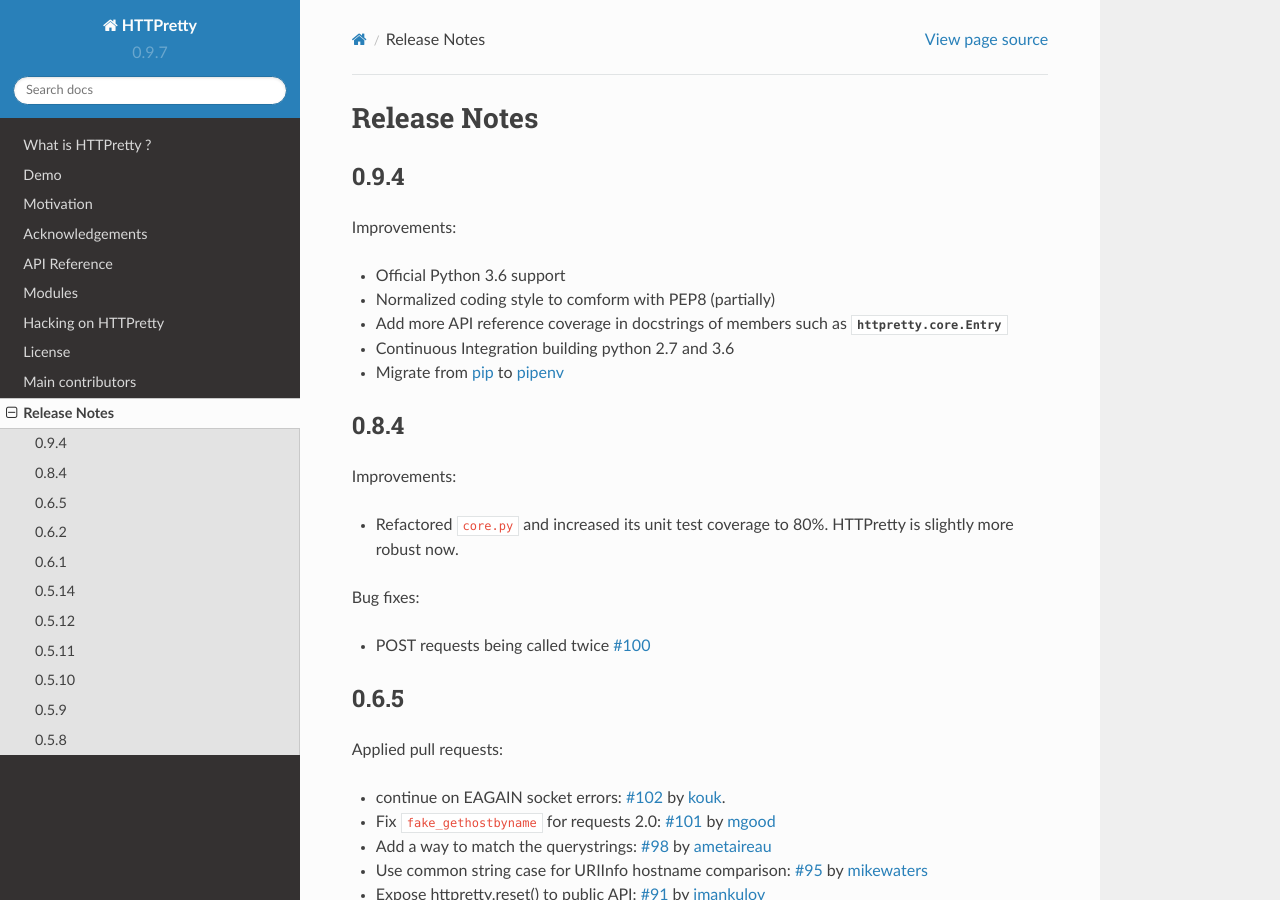
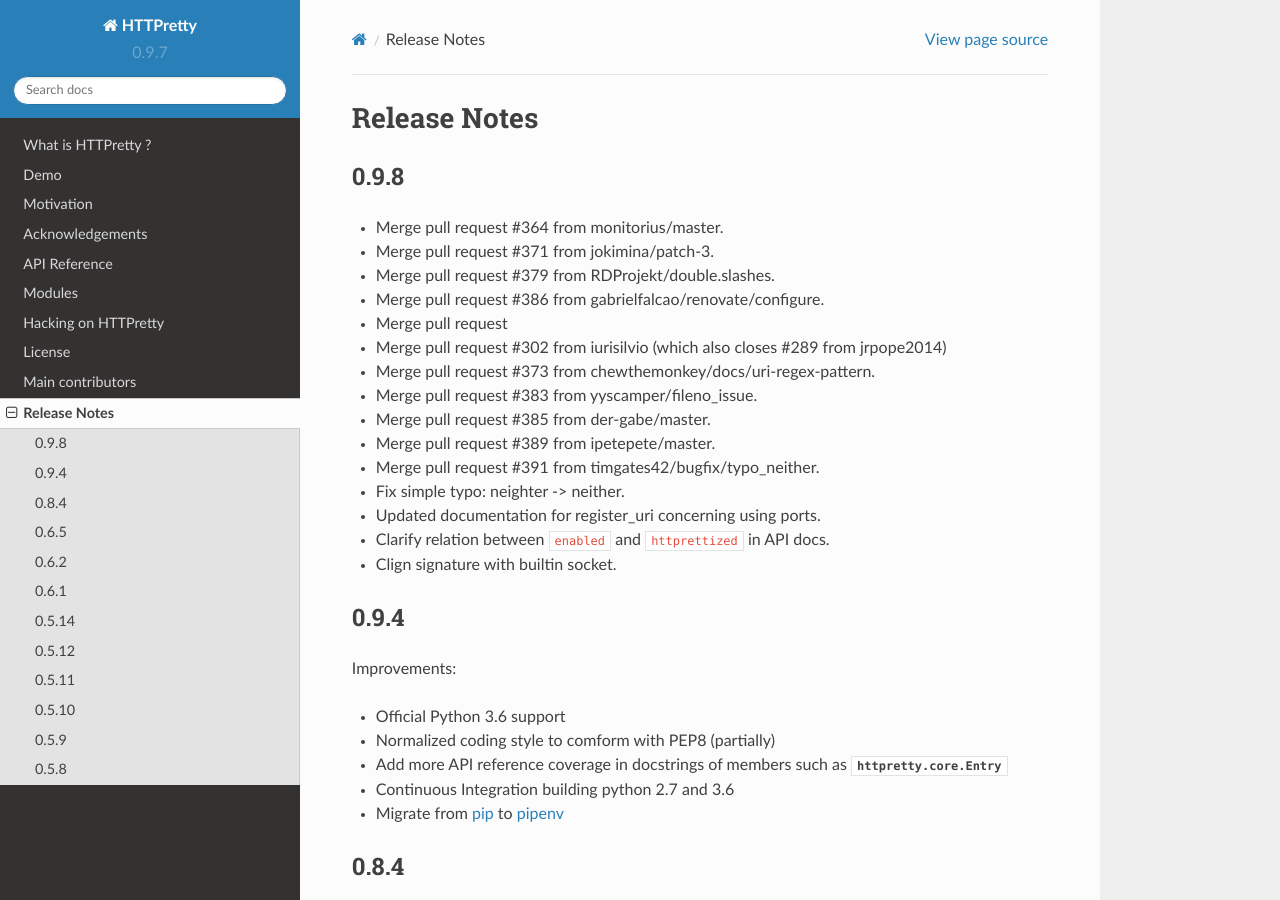
Before and after one commit to gabrielfalcao/HTTPretty, a Sphinx documentation site: the page built from docs/source/changelog.rst, in a window 1280 px wide and 900 px high. Built offline with Sphinx 7.4.7 and the Read the Docs theme 2.0.0, drawn with Linux system fonts in a browser that asks for light colours.

Commit message:
update changelog

```diff
--- a/docs/source/changelog.rst
+++ b/docs/source/changelog.rst
@@ -1,5 +1,25 @@
 Release Notes
 =============
+
+
+0.9.8
+-----
+
+- Merge pull request #364 from monitorius/master.
+- Merge pull request #371 from jokimina/patch-3.
+- Merge pull request #379 from RDProjekt/double.slashes.
+- Merge pull request #386 from gabrielfalcao/renovate/configure.
+- Merge pull request
+- Merge pull request #302 from iurisilvio (which also closes #289 from jrpope2014)
+- Merge pull request #373 from chewthemonkey/docs/uri-regex-pattern.
+- Merge pull request #383 from yyscamper/fileno_issue.
+- Merge pull request #385 from der-gabe/master.
+- Merge pull request #389 from ipetepete/master.
+- Merge pull request #391 from timgates42/bugfix/typo_neither.
+- Fix simple typo: neighter -> neither.
+- Updated documentation for register_uri concerning using ports.
+- Clarify relation between ``enabled`` and ``httprettized`` in API docs.
+- Clign signature with builtin socket.
 
 0.9.4
 -----
```
